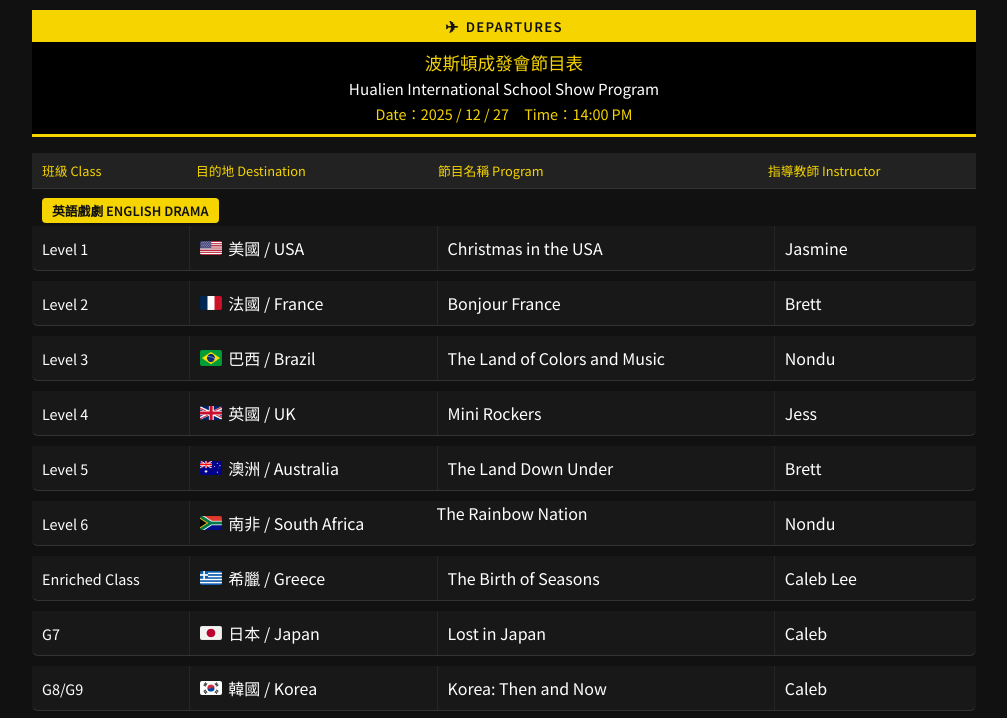
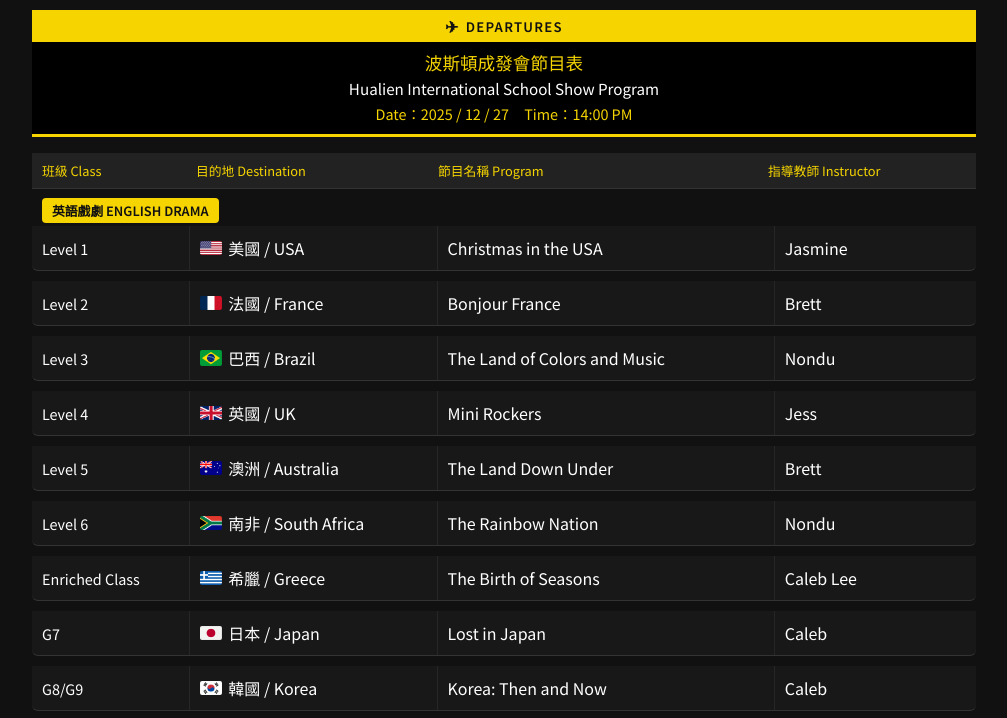
Before and after one commit to Uxarihok2/2025ShowProgram, a plain HTML site: page index.html in a window 1280 px wide. Shown: the top 718 px of the page, without its empty margins (136-1143 px from the left). Drawn offline with Linux system fonts and the light colour scheme.

Commit message:
Update index.html

```diff
--- a/index.html
+++ b/index.html
@@ -266,7 +266,7 @@
           南非 / South Africa
         </div>
 
-        <div class="pedding-10">
+        <div class="cell">
           <span class="cell-label">節目名稱 Program</span>
           The Rainbow Nation
         </div>
```
